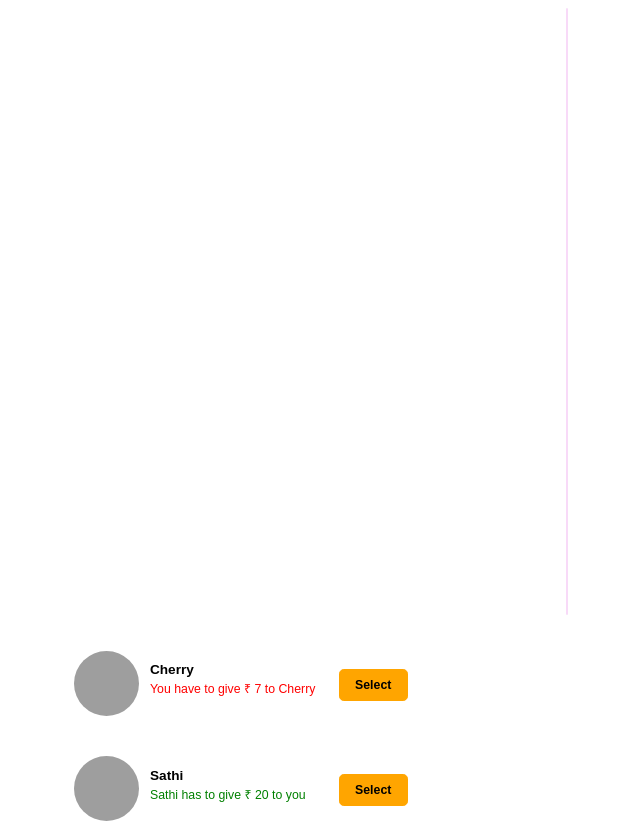
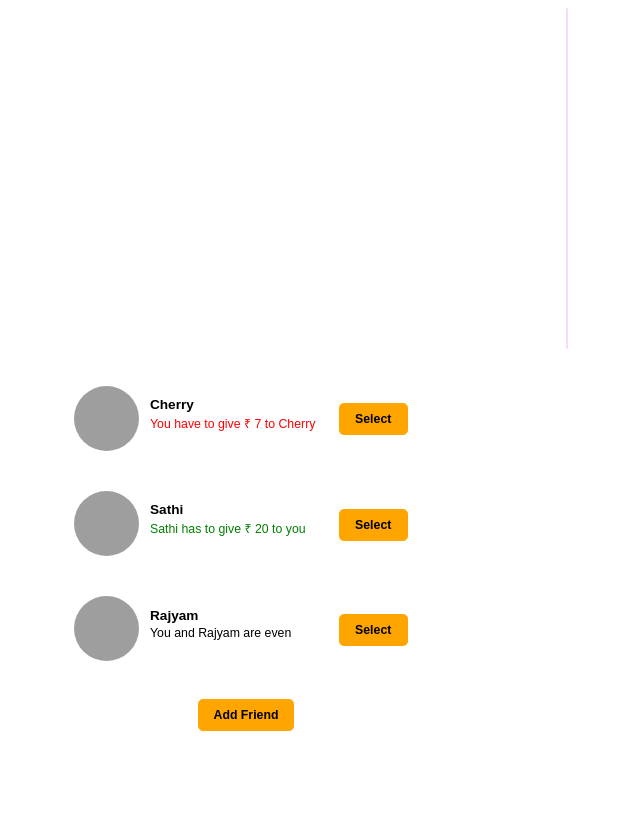
Before and after one commit to Pyaswanth982/eat-n-split, a React (Create React App) app: page / in a window 1280 px wide. Shown: the top 823 px of the page, without its empty margins (106-746 px from the left). After the commit the page ends 800 px from the top, so only its background shows below. Built offline with nearby package versions, Linux system fonts and the light colour scheme; grey boxes are pictures that could not be loaded.

Commit message:
New line deleted

```diff
--- a/src/App.js
+++ b/src/App.js
@@ -15,7 +15,6 @@ function Header() {
   return (
     <div className="header">
       <h1>Eat-n-Split Good Morning Raju PR Request Raised</h1>
-      <h1>Eat-n-split PR Request raised again</h1>
     </div>
   );
 }
```
